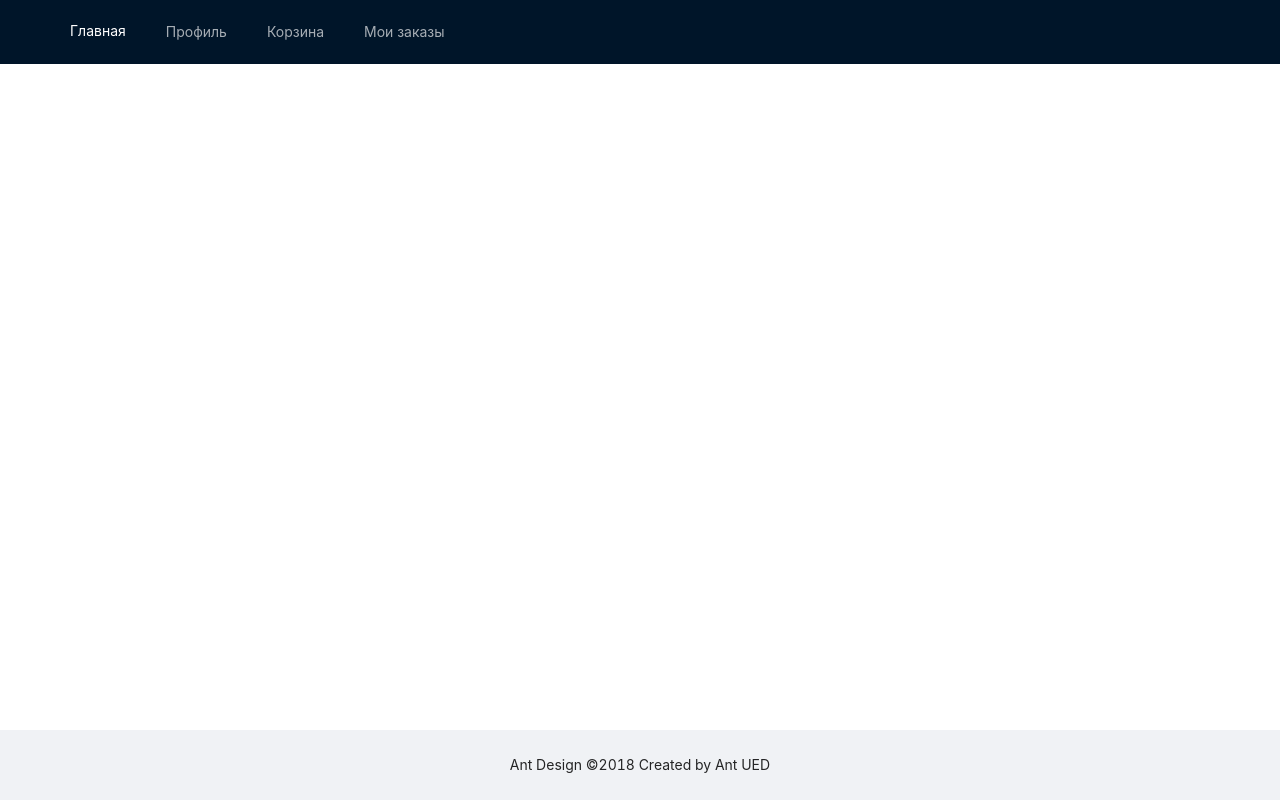
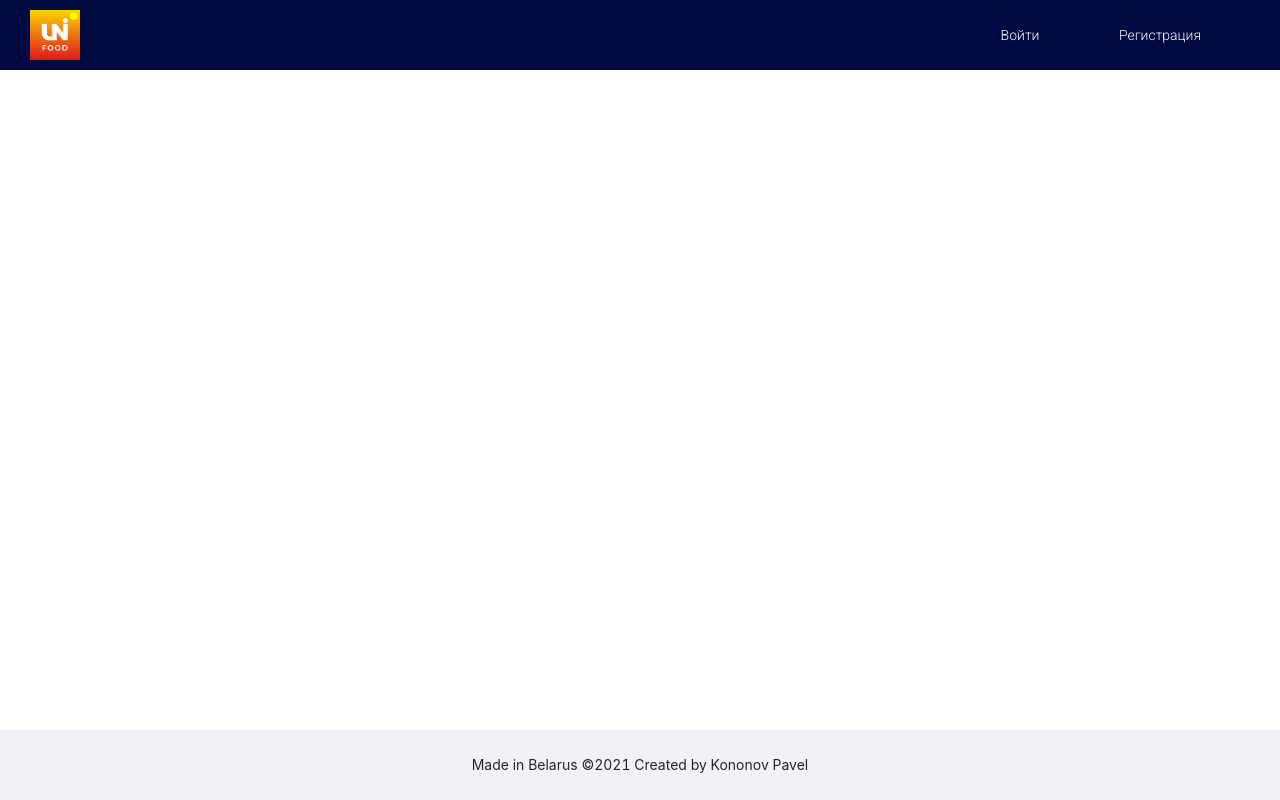
Before and after one commit to KononovPavel/food-shop, a React (Create React App) app in the folder client/: page / in a window 1280 px wide. Built offline with nearby package versions, Linux system fonts and the light colour scheme.

Commit message:
client: настройка роута + изменение хедера с футером

```diff
--- /dev/null
+++ b/client/src/components/Card/card.scss
@@ -0,0 +1,6 @@
+.card {
+  width: 100%;
+  height: 100%;
+  display: flex;
+  align-items: flex-start;
+}
--- a/client/src/components/Footer/FooterComponent.tsx
+++ b/client/src/components/Footer/FooterComponent.tsx
@@ -8,7 +8,7 @@ import {Footer} from "antd/lib/layout/layout";
 const FooterComponent = () => {
     return (
         <div>
-            <Footer style={{ textAlign: 'center' }}>Ant Design ©2018 Created by Ant UED</Footer>
+            <Footer style={{ textAlign: 'center' }}>Made in Belarus ©2021 Created by Kononov Pavel</Footer>
 
         </div>
     );
--- a/client/src/components/content/Content.tsx
+++ b/client/src/components/content/Content.tsx
@@ -8,7 +8,7 @@ import React from 'react';
 const Content = () => {
     return (
         <div>
-            asasd
+                content
         </div>
     );
 };
--- a/client/src/components/header/HeaderComponent.tsx
+++ b/client/src/components/header/HeaderComponent.tsx
@@ -1,26 +1,28 @@
 import React from 'react';
-import {Header} from "antd/es/layout/layout";
-import {Menu} from "antd";
+import './header.scss'
+import icon from '../../assets/food_.jpg'
 import { NavLink } from 'react-router-dom';
-
 /**
  * Заголовок для приложения, я решил, что он будет везде, кроме логина и регистрации
  * его данные будут меняться, в зависимости от страницы а так же состояния пользователя
  * @constructor
  */
 const HeaderComponent = () => {
-    const isAuth = true;
+    const isAuth = false;
     return (
-        <div>
-            <Header style={{ position: 'fixed', zIndex: 1, width: '100%' , marginBottom:'100px'}}>
-                <div className="logo" />
-                <Menu theme="dark" mode="horizontal" defaultSelectedKeys={['1']}>
-                    <NavLink exact={true} to={'/main'}><Menu.Item key="1">Главная</Menu.Item></NavLink>
-                    <Menu.Item key="2">{isAuth ? "Профиль" : "Войти"}</Menu.Item>
-                    <Menu.Item disabled={!isAuth} key="3">Корзина</Menu.Item>
-                    <Menu.Item key="4">Мои заказы</Menu.Item>
-                </Menu>
-            </Header>
+        <div className={"header"}>
+          <NavLink to={'/main'}> <img src={icon} alt="" width={50} height={50}/> </NavLink>
+            <div className={'header__navigation'}>
+                {
+                    !isAuth && <>
+                        <NavLink className={"header__nav"} activeClassName={"header__active"} to={'/login'}>Войти</NavLink>
+                        <NavLink className={"header__nav"} activeClassName={"header__active"} to={'/registration'}>Регистрация</NavLink></>
+                }
+                {
+                    isAuth &&  <NavLink className={"header__nav"} activeClassName={"header__active"} to={'/logout'}>Выйти</NavLink>
+                }
+
+            </div>
         </div>
     );
 };
--- a/client/src/components/header/header.scss
+++ b/client/src/components/header/header.scss
@@ -0,0 +1,32 @@
+@import "src/styles/mixins";
+.header {
+  width: 100vw;
+  height: 70px;
+  background: #000a42;
+  display: flex;
+  align-items: center;
+  justify-content: space-between;
+  padding: 0px 30px;
+  color: #FFFFFF;
+  &__navigation {
+    width: 320px;
+    display: flex;
+    justify-content: space-evenly;
+    flex-wrap: wrap;
+  }
+  &__nav {
+    height: 70px;
+    width: 100px;
+    display: flex;
+    align-items: center;
+    justify-content: center;
+    @include typography(14px, "Roboto", 300,10px);
+    color: #FFFFFF;
+  }
+  &__active {
+      background: #017583;
+  }
+  &__nav:hover {
+   background: #183fbd;
+  }
+}
--- a/client/src/pages/main/Main.tsx
+++ b/client/src/pages/main/Main.tsx
@@ -7,7 +7,7 @@ const Main = () => {
     return (
         <div className={"main"}>
             <HeaderComponent/>
-            <ContentRouter/>
+                <ContentRouter/>
             <FooterComponent/>
         </div>
     );
--- a/client/src/routes/contentRouter.tsx
+++ b/client/src/routes/contentRouter.tsx
@@ -1,15 +1,14 @@
 import React from 'react';
-import {Route} from "react-router-dom";
+import {Route, Switch} from "react-router-dom";
 import Content from "../components/content/Content";
 import Profile from "../pages/profile/Profile";
 
 const ContentRouter = () => {
     return (
-        <div>
-            <Route exact={true} path={'/main'} render={()=><Content/>}/>
-            <Route exact={true} path={'/profile'} render={()=><Profile/>}/>
-
-        </div>
+            <Switch>
+            <Route  path={'/main'} render={()=><Content/>}/>
+            <Route  path={'/profile'} render={()=><Profile/>}/>
+            </Switch>
     );
 };
 
--- a/client/src/routes/login_registr_main_router.tsx
+++ b/client/src/routes/login_registr_main_router.tsx
@@ -1,5 +1,5 @@
 import React from 'react';
-import {Route} from "react-router-dom";
+import {Route, Switch} from "react-router-dom";
 import Login from "../pages/login/Login";
 import Registration from "../pages/registration/Registration";
 import Main from "../pages/main/Main";
@@ -14,9 +14,11 @@ const Login_registr_main_router = () => {
     const isAuth = false
     return (
         <>
-            <Route exact={true} path={'/login'} render={() => <Login/>}/>
-            <Route exact={true} path={'/registration'} render={() => <Registration/>}/>
-            <Route exact={true} path={"/"} render={() => <Main/>}/>
+            <Switch>
+                <Route  path={'/login'} render={() => <Login/>}/>
+                <Route  path={'/registration'} render={() => <Registration/>}/>
+                <Route  path={"/"} render={() => <Main/>}/>
+            </Switch>
         </>
     );
 };
```
Also changed, not shown: client/src/components/Card/Card.tsx (added, +11 -0 lines).
